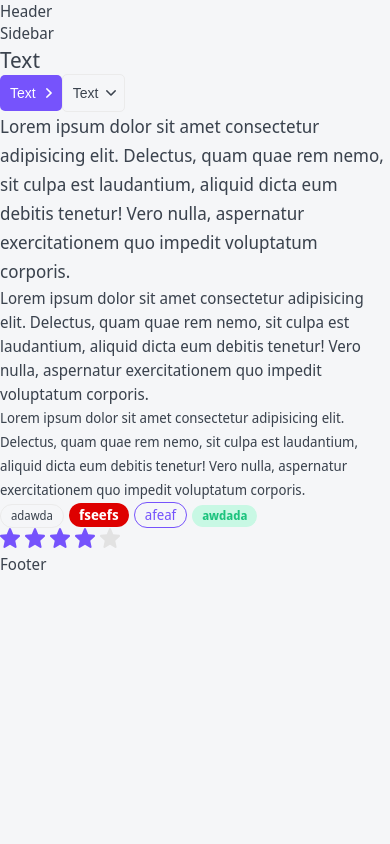
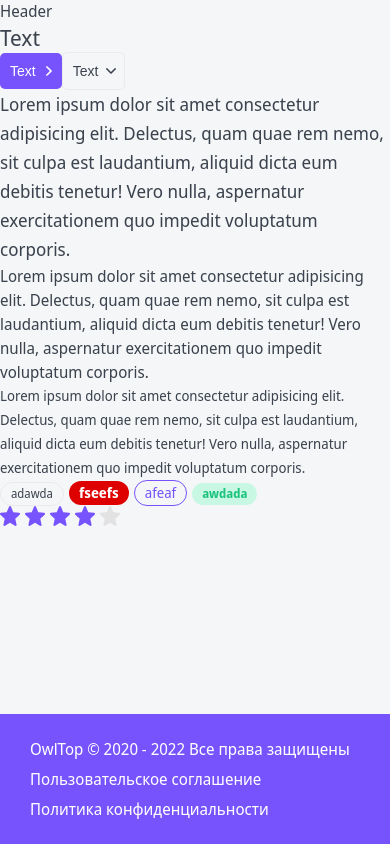
Before and after one commit to den4ik134/top-app, a Next.js app: page / in a window 390 px wide. Built offline with nearby package versions, Linux system fonts and the light colour scheme.

Commit message:
added gridlayout

```diff
--- a/layout/Footer/Footer.module.css
+++ b/layout/Footer/Footer.module.css
@@ -0,0 +1,21 @@
+.footer {
+	display: grid;
+	grid-template-columns: 1fr auto auto;
+	gap: 10px 40px;
+
+	color: var(--white);
+	font-size: 16px;
+	line-height: 20px;
+	background-color: var(--primary);
+	padding: 25px 30px;
+}
+
+.footer a:hover {
+	color: var(--gray-light);
+}
+
+@media (max-width: 765px) {
+	.footer {
+		grid-template-columns: 1fr;
+	}
+}
--- a/layout/Footer/Footer.tsx
+++ b/layout/Footer/Footer.tsx
@@ -1,11 +1,14 @@
 import { FooterProps } from "./Footer.props";
+import { format } from 'date-fns';
 import cn from 'classnames';
 import styles from './Footer.module.css';
 
-export const Footer = ({ ...props }: FooterProps): JSX.Element => {
+export const Footer = ({ className, ...props }: FooterProps): JSX.Element => {
 	return (
-		<div {...props}>
-			Footer
-		</div>
+		<footer className={cn(className, styles.footer)} {...props}>
+			<div>OwlTop © 2020 - {format(new Date(), 'yyyy')} Все права защищены</div>
+			<a href="#" target="_blank">Пользовательское соглашение</a>
+			<a href="#" target="_blank">Политика конфиденциальности</a>
+		</footer>
 	);
 };
--- a/layout/Layout.module.css
+++ b/layout/Layout.module.css
@@ -0,0 +1,46 @@
+.wrapper {
+	display: grid;
+	grid-template-columns: auto 230px minmax(320px, 1200px) auto;
+	grid-template-rows: auto 1fr auto;
+	gap: 0 30px;
+	min-height: 100vh;
+	grid-template-areas:
+		". header header ."
+		". sidebar body ."
+		"footer footer footer footer";
+}
+
+.header {
+	grid-area: header;
+	display: none;
+}
+
+.sidebar {
+	grid-area: sidebar;
+}
+
+.body {
+	grid-area: body;
+}
+
+.footer {
+	grid-area: footer;
+}
+
+@media (max-width: 765px) {
+	.wrapper {
+		grid-template-columns: minmax(320px, 1fr);
+		grid-template-areas:
+			"header"
+			"body"
+			"footer";
+	}
+
+	.sidebar {
+		display: none;
+	}
+
+	.header {
+		display: block;
+	}
+}
--- a/layout/Layout.tsx
+++ b/layout/Layout.tsx
@@ -8,16 +8,14 @@
 
 const Layout = ({ children }: LayoutProps): JSX.Element => {
 	return (
-		<>
-			<Header />
-			<div>
-				<Sidebar />
-				<div>
-					{children}
-				</div>
+		<div className={styles.wrapper}>
+			<Header className={styles.header} />
+			<Sidebar className={styles.sidebar} />
+			<div className={styles.body}>
+				{children}
 			</div>
-			<Footer />
-		</>
+			<Footer className={styles.footer} />
+		</div>
 	);
 };
 
@@ -27,6 +25,6 @@
 			<Layout>
 				<Component {...props} />
 			</Layout>
-		)
-	}
-}
+		);
+	};
+};
--- a/package.json
+++ b/package.json
@@ -12,6 +12,7 @@
   },
   "dependencies": {
     "classnames": "^2.3.1",
+    "date-fns": "^2.28.0",
     "next": "^12.0.8",
     "react": "17.0.2",
     "react-dom": "17.0.2"
```
Also changed, not shown: 1 other file (tests, documents, lock files or other folders).
